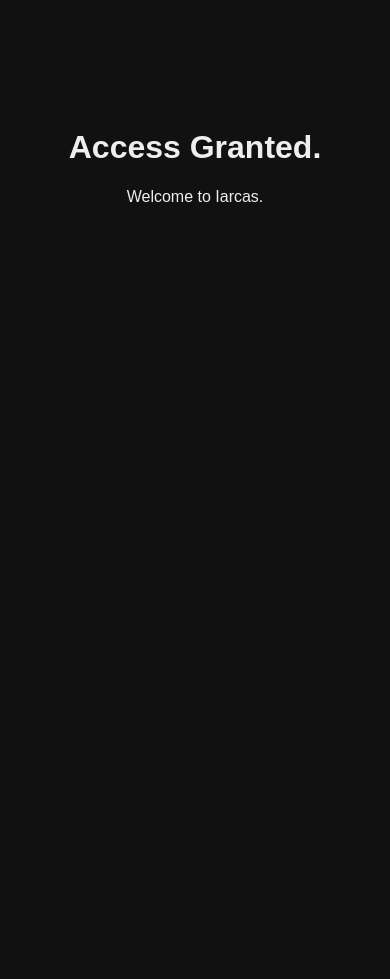
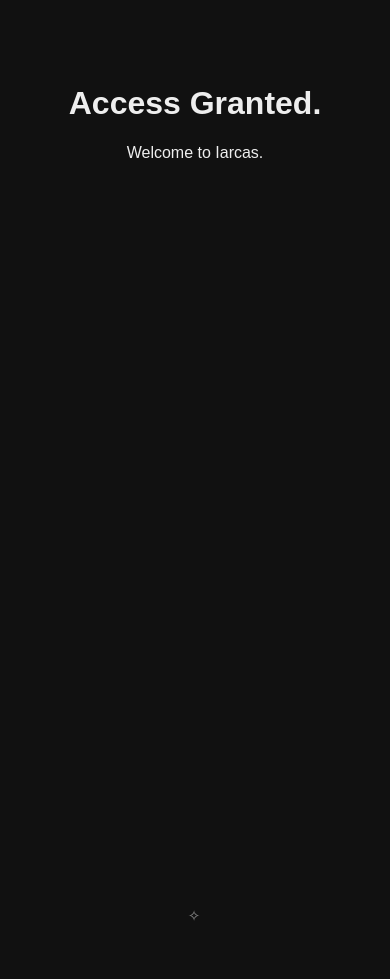
Before and after one commit to Lyndylas-lynhyr/iarcas, a plain HTML site: page index.html in a window 390 px wide. Before the commit the page ends 844 px from the top, so only its background shows below. Drawn offline with Linux system fonts and the light colour scheme.

Commit message:
entrance

```diff
--- a/index.html
+++ b/index.html
@@ -1,11 +1,90 @@
 <!DOCTYPE html>
-<html>
+<html lang="zh-CN">
 <head>
     <meta charset="UTF-8">
+    <meta name="viewport" content="width=device-width, initial-scale=1.0, viewport-fit=cover">
     <title>Ode to Light</title>
+    <style>
+        html, body {
+            margin: 0;
+            padding: 0;
+        }
+
+        body {
+            background-color: #111;
+            color: #eee;
+            text-align: center;
+            font-family: sans-serif;
+            /* 让 body 至少一屏，并用纵向 flex 把链接压到底部 */
+            min-height: 100vh;
+            display: flex;
+            flex-direction: column;
+            align-items: center;
+        }
+
+        .main {
+            padding: 100px 20px 0;
+            box-sizing: border-box;
+        }
+
+        /* 撑开页面高度：必须滚动才能看到底部 */
+        .spacer {
+            height: 100vh;
+            width: 100%;
+            flex-shrink: 0;
+        }
+
+        .footer {
+            width: 100%;
+            box-sizing: border-box;
+            /* 底部留白 + 适配 iPhone 底部安全区 */
+            padding: 40px 20px calc(40px + env(safe-area-inset-bottom, 0px));
+        }
+
+        .footer a {
+            display: inline-block;
+            /* 移动端最小可点区域 ≈ 44px 高 */
+            padding: 14px 12px;
+            min-width: 44px;
+            color: #eee;
+            text-decoration: none;
+            font-size: 15px;
+            letter-spacing: .12em;
+            opacity: .55;
+            transition: opacity .3s ease;
+            -webkit-tap-highlight-color: transparent;
+        }
+
+        .footer a:hover,
+        .footer a:focus,
+        .footer a:active {
+            opacity: 1;
+        }
+
+        /* 小屏优化 */
+        @media (max-width: 480px) {
+            .main {
+                padding-top: 64px;
+            }
+            .spacer {
+                height: 80vh;
+            }
+        }
+    </style>
 </head>
-<body style="background-color: #111; color: #eee; text-align: center; padding-top: 100px; font-family: sans-serif;">
-    <h1>Access Granted.</h1>
-    <p>Welcome to Iarcas.</p>
+<body>
+
+    <div class="main">
+        <h1>Access Granted.</h1>
+        <p>Welcome to Iarcas.</p>
+    </div>
+
+    <!-- 这个空白块负责把链接顶到很下面 -->
+    <div class="spacer" aria-hidden="true"></div>
+
+    <div class="footer">
+        <a href="297-0913-0900.html">✧</a>
+    </div>
+
 </body>
 </html>
```
